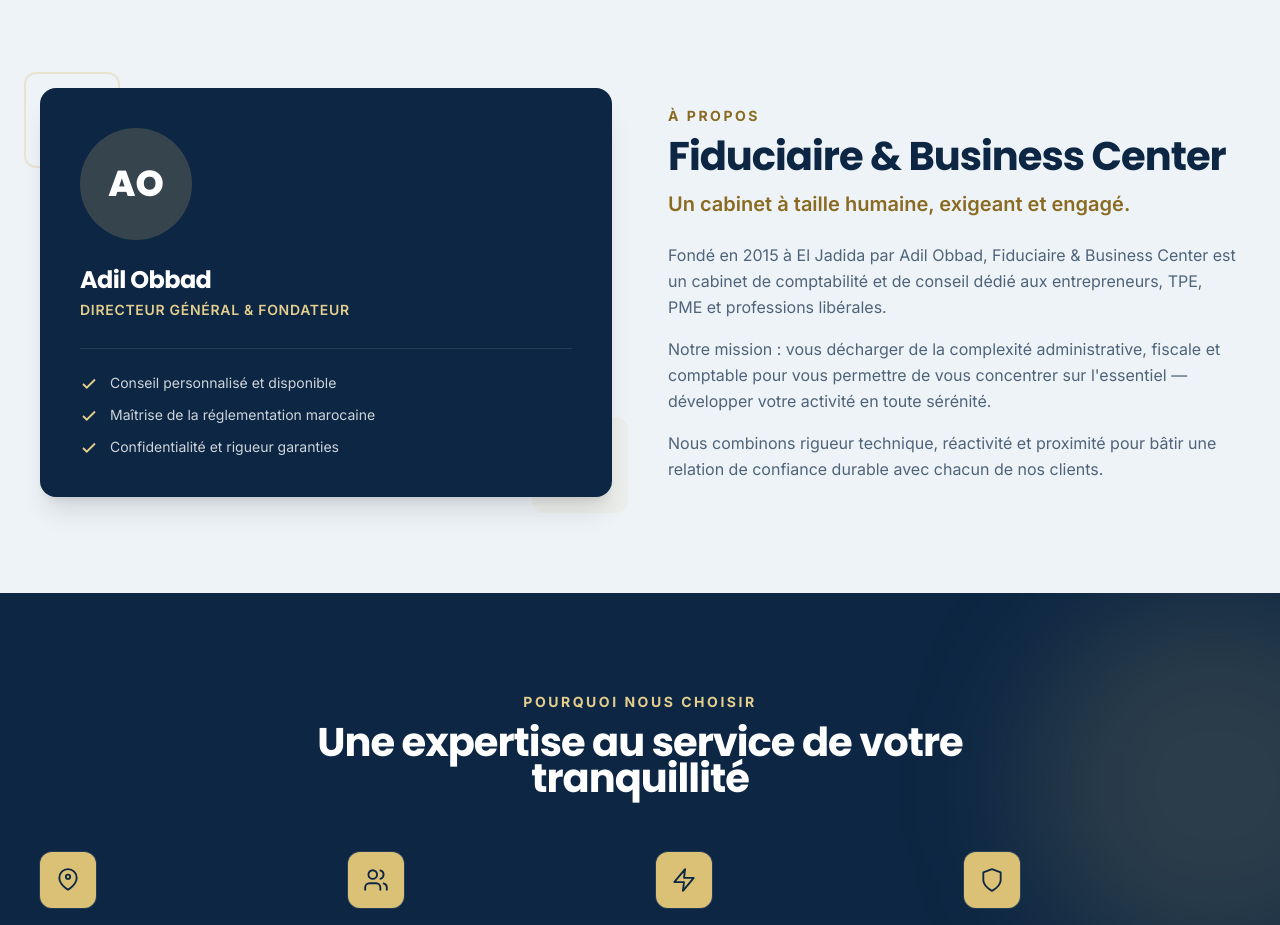
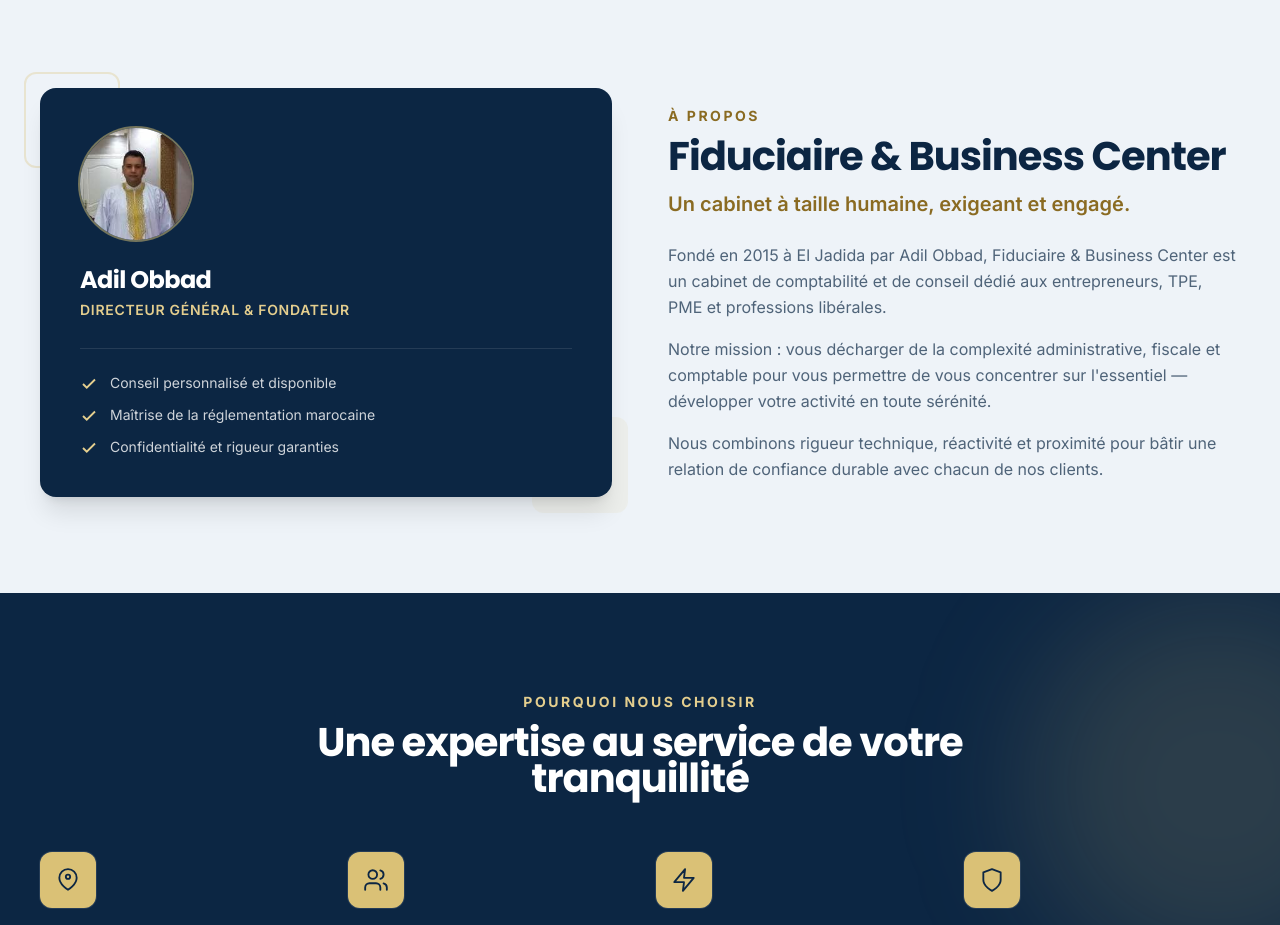
Before and after one commit to offtypesarl-dev/fiduciaire-business-center, a Next.js app: page / in a window 1280 px wide. Shown: the part 1800-2725 px from the top of the page. Built offline with nearby package versions, Linux system fonts and the light colour scheme.

Commit message:
Add Adil Obbad portrait photo to About section (replaces AO placeholder)

```diff
--- a/components/About.tsx
+++ b/components/About.tsx
@@ -13,9 +13,13 @@ export default function About() {
           <div className="absolute -left-4 -top-4 h-24 w-24 rounded-xl border-2 border-brand/30" />
           <div className="absolute -bottom-4 -right-4 h-24 w-24 rounded-xl bg-brand/10" />
           <div className="relative overflow-hidden rounded-2xl bg-navy-900 p-10 shadow-xl">
-            <div className="flex h-28 w-28 items-center justify-center rounded-full bg-brand/20 text-4xl font-display font-extrabold text-white">
-              AO
-            </div>
+            <img
+              src="/adil.jpg"
+              alt={t.about.directorName}
+              width={112}
+              height={112}
+              className="h-28 w-28 rounded-full object-cover object-top ring-2 ring-brand/50"
+            />
             <div className="mt-6">
               <div className="h-display text-2xl text-white">
                 {t.about.directorName}
```
Also changed, not shown: public/adil.jpg (added).
